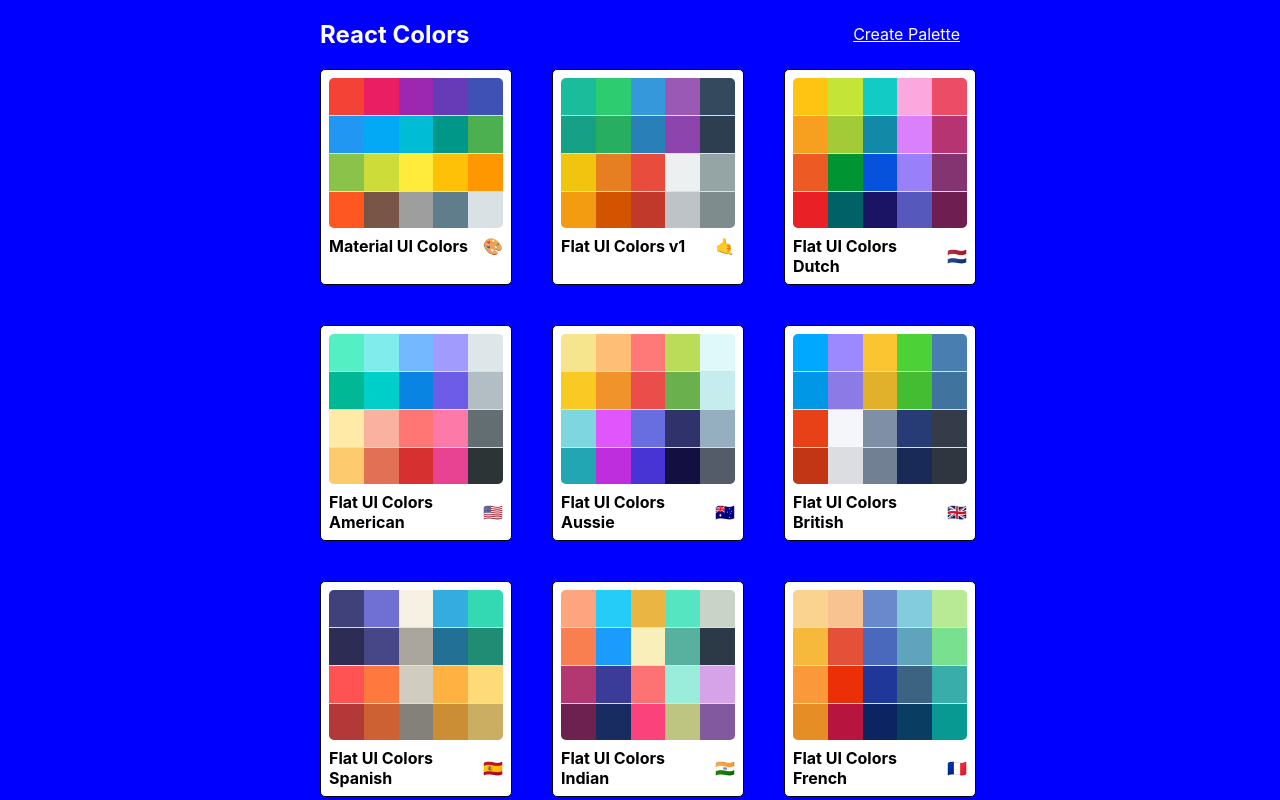
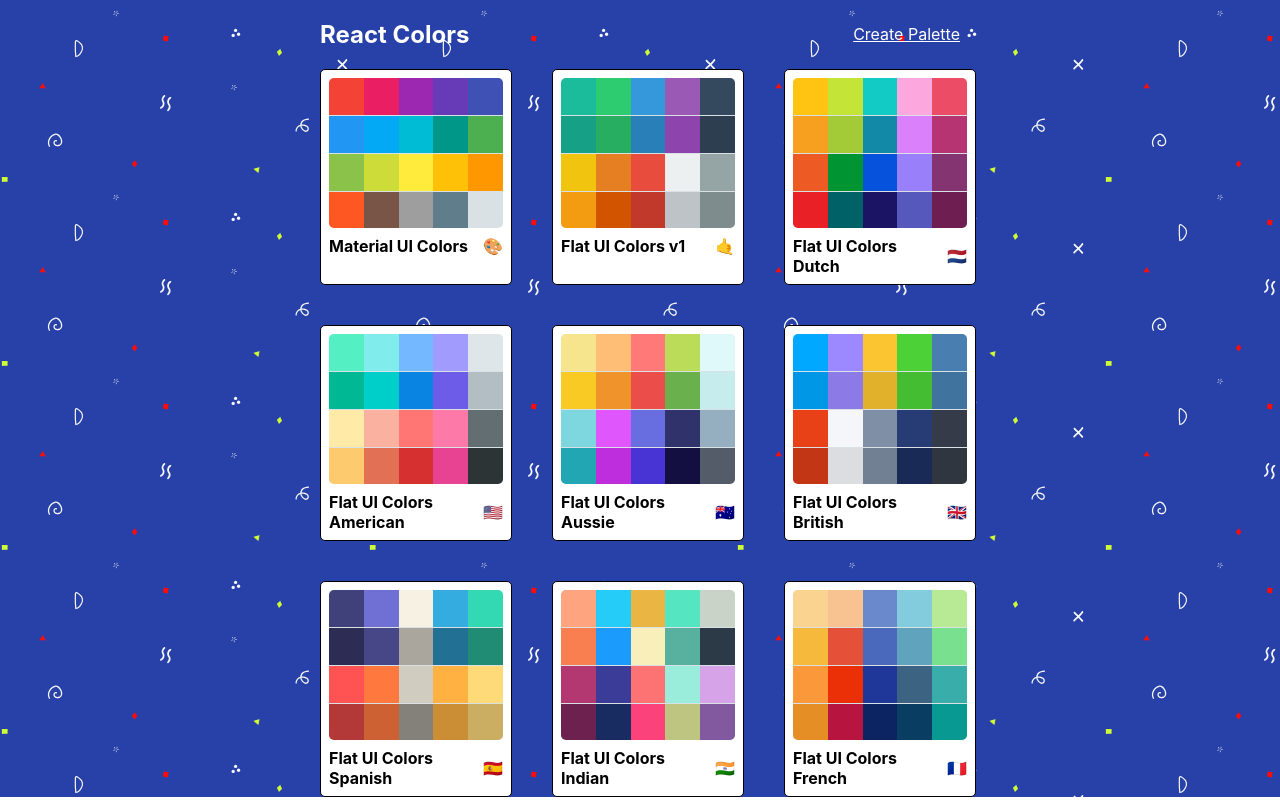
Before and after one commit to branaust/reactcolorpicker, a React (Create React App) app: page / in a window 1280 px wide. Built offline with nearby package versions, Linux system fonts and the light colour scheme.

Commit message:
Add SVG background

```diff
--- a/src/styles/MiniPaletteStyles.js
+++ b/src/styles/MiniPaletteStyles.js
@@ -1,3 +1,5 @@
+/* eslint-disable */
+
 export default {
     root: {
         backgroundColor: "white",
--- a/src/styles/PaletteListStyles.js
+++ b/src/styles/PaletteListStyles.js
@@ -1,13 +1,19 @@
 /* eslint-disable */
 import sizes from './sizes'
+import bg from './bg.svg'
 
 export default {
     root: {
-        backgroundColor: "blue",
-        height: "100vh",
+        backgroundColor: "#425ac7",
+        backgroundImage: `url(${bg})`,
+        /* background by SVGBackgrounds.com */
+        backgroundAttachment: "fixed",
+        height: "100%",
+        width: "100%",
         display: "flex",
         alignItems: "flex-start",
-        justifyContent: "center"
+        justifyContent: "center",
+        overflow: "scroll"
     },
     container: {
         width: "50%",
```
Also changed, not shown: src/styles/bg.svg (added), 1 other file (tests, documents, lock files or other folders).
